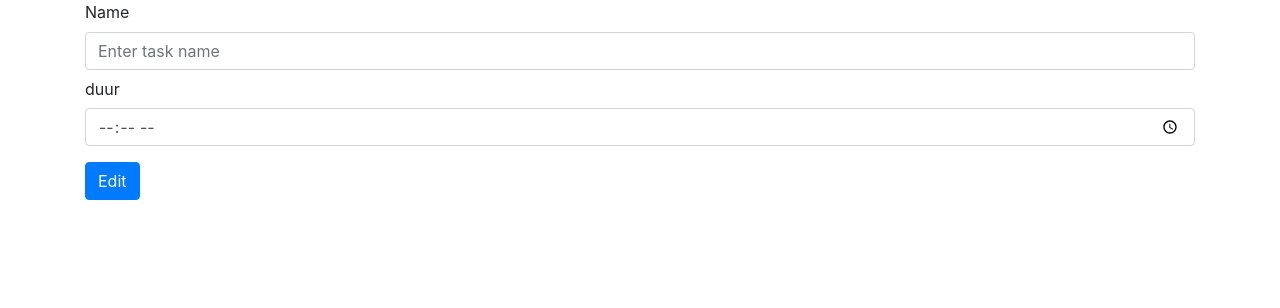
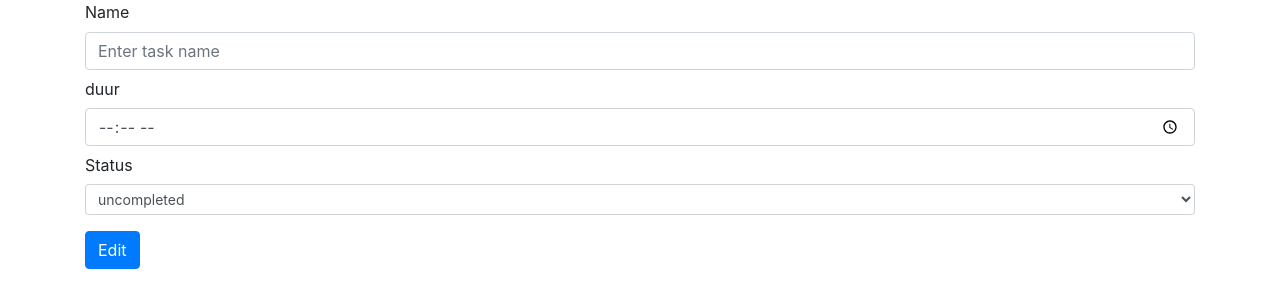
Before and after one commit to damianmadronal/todolist, a PHP site: page /task/update.php?id=1 in a window 1280 px wide. Shown: the top 308 px of the page. Run offline with PHP 8.4, Linux system fonts and the light colour scheme; data that the repository does not hold is empty.

Commit message:
added thing to change status

```diff
--- a/task/update.php
+++ b/task/update.php
@@ -8,11 +8,13 @@ $list_id = $_GET['list_id'];
 if (isset($_POST["submit"])) {
     $name = $_POST["name"];
     $duur = $_POST["duur"];
+    $status = $_POST["status"];
 
-    $stmt = $conn->prepare("UPDATE task SET name=:name, duur=:duur WHERE id=:id");
+    $stmt = $conn->prepare("UPDATE task SET name=:name, duur=:duur, status=:status WHERE id=:id");
     $stmt->bindParam(":id", $id);
     $stmt->bindParam(":name", $name);
     $stmt->bindParam(":duur", $duur);
+    $stmt->bindParam(":status", $status);
     $stmt->execute();
 
     header("Location: ../../list/index.php/?id=$list_id");
@@ -32,6 +34,11 @@ $task = $stmt->fetch();
             <input type="text" name="name" class="form-control" id="name" placeholder="Enter task name" value="<?= $task['name'] ?>" required>
             <label for="duur" class="col-form-label">duur</label>
             <input required class="form-control" type="time" id="duur" name="duur" value="<?= $task['duur'] ?>">
+            <label class="col-form-label" for="status">Status</label>
+            <select name="status" class="form-control form-control-sm" required>
+                <option value="0">uncompleted</option>
+                <option value="1">completed</option>
+            </select>
         </div>
         <button type="submit" name="submit" class="btn btn-primary">Edit</button>
     </form>
```
Also changed, not shown: list/index.php (+8 -4 lines).
